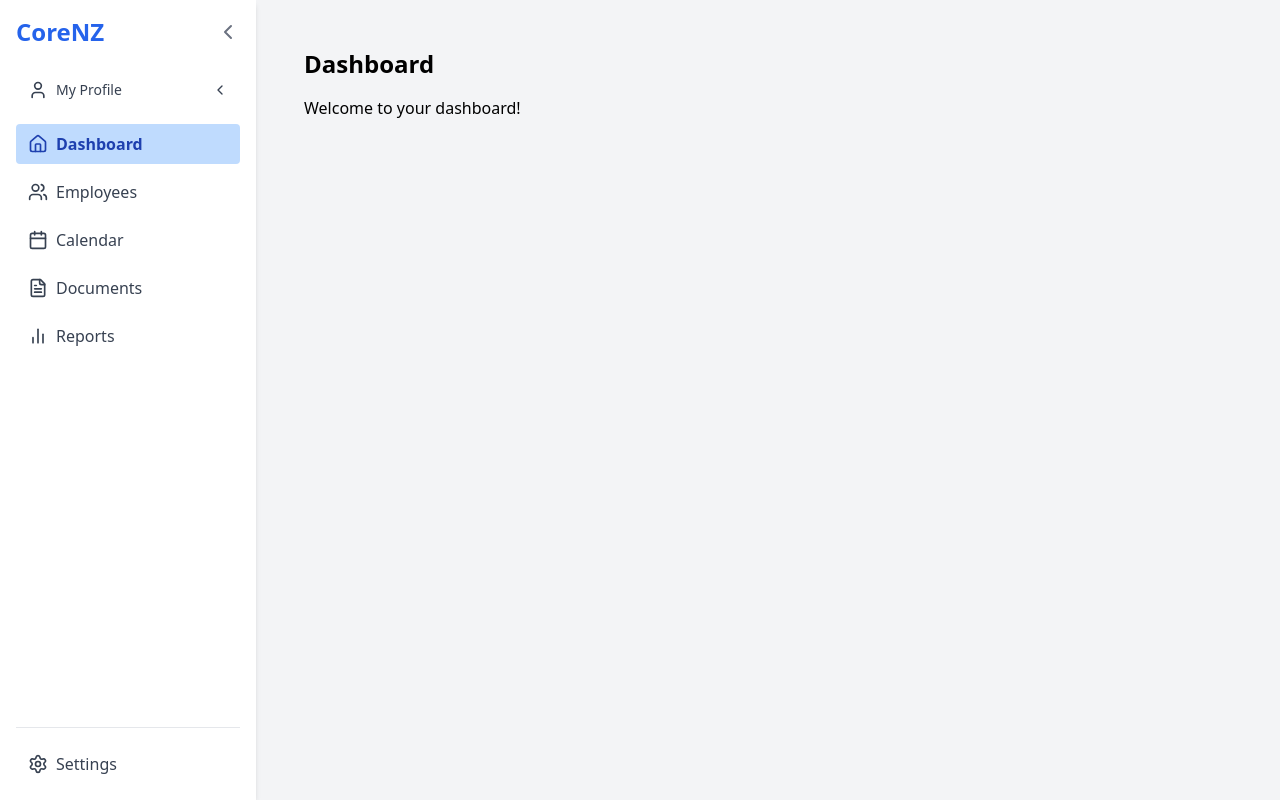
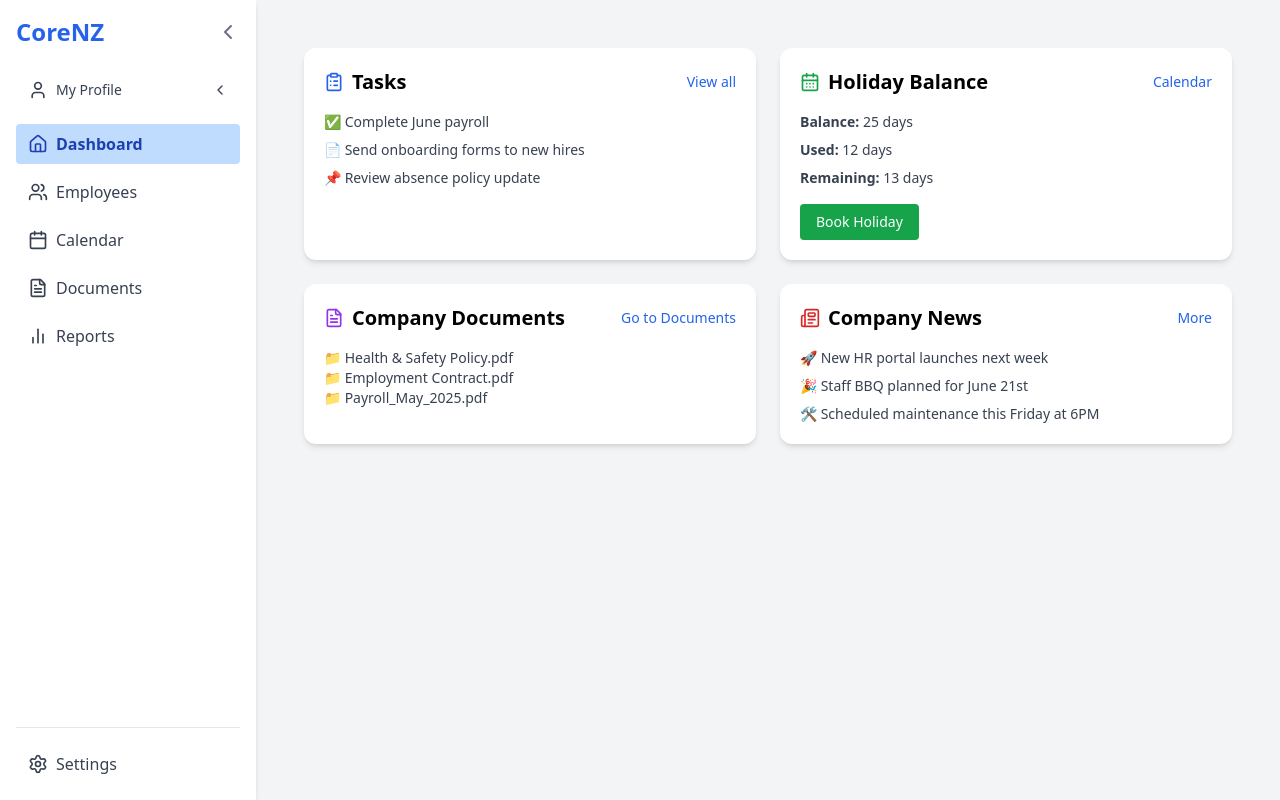
Before and after one commit to VacationReady/corenz-frontend, a Next.js app: page /dashboard in a window 1280 px wide. Built offline with nearby package versions, Linux system fonts and the light colour scheme; no server answers.

Commit message:
Feature: rebuilt dashboard with 4-panel layout

```diff
--- a/app/(withSidebar)/dashboard/page.tsx
+++ b/app/(withSidebar)/dashboard/page.tsx
@@ -1,14 +1,72 @@
 "use client";
-export const dynamic = "force-dynamic";
-
-import { useState, useEffect } from "react";
+import { CalendarDays, FileText, Newspaper, ClipboardList } from "lucide-react";
+import Link from "next/link";
 
 export default function DashboardPage() {
-  // Your dashboard logic here, e.g., fetching and displaying data.
   return (
-    <div className="w-full px-6 pt-6 bg-gray-100">
-      <h1 className="text-2xl font-bold mb-4">Dashboard</h1>
-      <p>Welcome to your dashboard!</p>
+    <div className="p-6 grid grid-cols-1 md:grid-cols-2 gap-6">
+      {/* Tasks Panel */}
+      <div className="bg-white rounded-xl shadow-md p-5">
+        <div className="flex items-center justify-between mb-4">
+          <h2 className="text-xl font-bold flex items-center">
+            <ClipboardList className="w-5 h-5 mr-2 text-blue-600" /> Tasks
+          </h2>
+          <Link href="/tasks" className="text-blue-600 hover:underline text-sm">View all</Link>
+        </div>
+        <ul className="text-sm space-y-2 text-gray-700">
+          <li>✅ Complete June payroll</li>
+          <li>📄 Send onboarding forms to new hires</li>
+          <li>📌 Review absence policy update</li>
+        </ul>
+      </div>
+
+      {/* Holiday Summary Panel */}
+      <div className="bg-white rounded-xl shadow-md p-5">
+        <div className="flex items-center justify-between mb-4">
+          <h2 className="text-xl font-bold flex items-center">
+            <CalendarDays className="w-5 h-5 mr-2 text-green-600" /> Holiday Balance
+          </h2>
+          <Link href="/calendar" className="text-blue-600 hover:underline text-sm">Calendar</Link>
+        </div>
+        <div className="text-gray-700 text-sm space-y-2">
+          <p><strong>Balance:</strong> 25 days</p>
+          <p><strong>Used:</strong> 12 days</p>
+          <p><strong>Remaining:</strong> 13 days</p>
+        </div>
+        <Link href="/calendar/book" className="mt-4 inline-block bg-green-600 text-white px-4 py-2 rounded hover:bg-green-700 text-sm">
+          Book Holiday
+        </Link>
+      </div>
+
+      {/* Documents Panel */}
+      <div className="bg-white rounded-xl shadow-md p-5">
+        <div className="flex items-center justify-between mb-4">
+          <h2 className="text-xl font-bold flex items-center">
+            <FileText className="w-5 h-5 mr-2 text-purple-600" /> Company Documents
+          </h2>
+          <Link href="/documents" className="text-blue-600 hover:underline text-sm">Go to Documents</Link>
+        </div>
+        <ul className="text-sm text-gray-700">
+          <li>📁 Health & Safety Policy.pdf</li>
+          <li>📁 Employment Contract.pdf</li>
+          <li>📁 Payroll_May_2025.pdf</li>
+        </ul>
+      </div>
+
+      {/* Company News Panel */}
+      <div className="bg-white rounded-xl shadow-md p-5">
+        <div className="flex items-center justify-between mb-4">
+          <h2 className="text-xl font-bold flex items-center">
+            <Newspaper className="w-5 h-5 mr-2 text-red-600" /> Company News
+          </h2>
+          <Link href="/news" className="text-blue-600 hover:underline text-sm">More</Link>
+        </div>
+        <ul className="text-sm text-gray-700 space-y-2">
+          <li>🚀 New HR portal launches next week</li>
+          <li>🎉 Staff BBQ planned for June 21st</li>
+          <li>🛠 Scheduled maintenance this Friday at 6PM</li>
+        </ul>
+      </div>
     </div>
   );
 }
```
